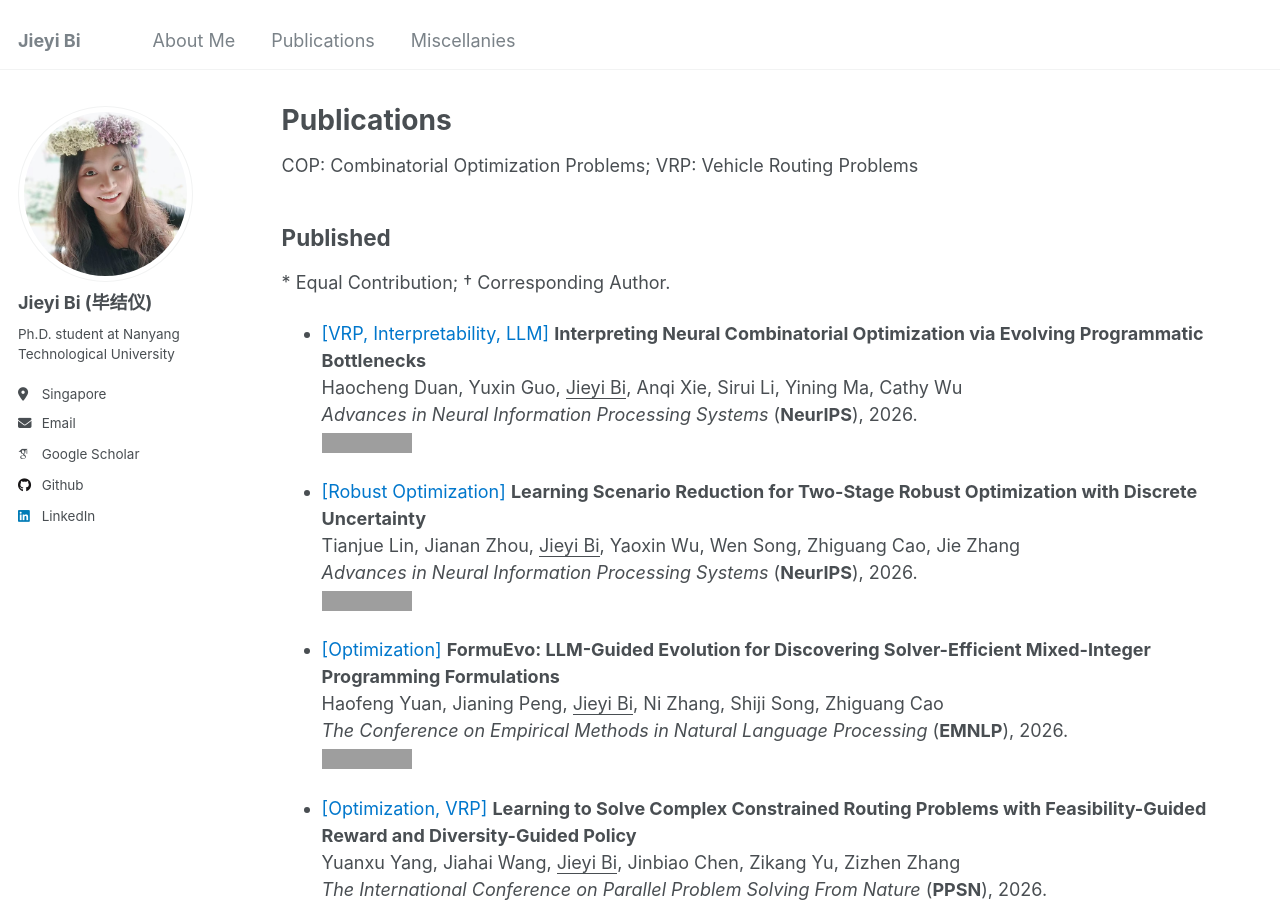
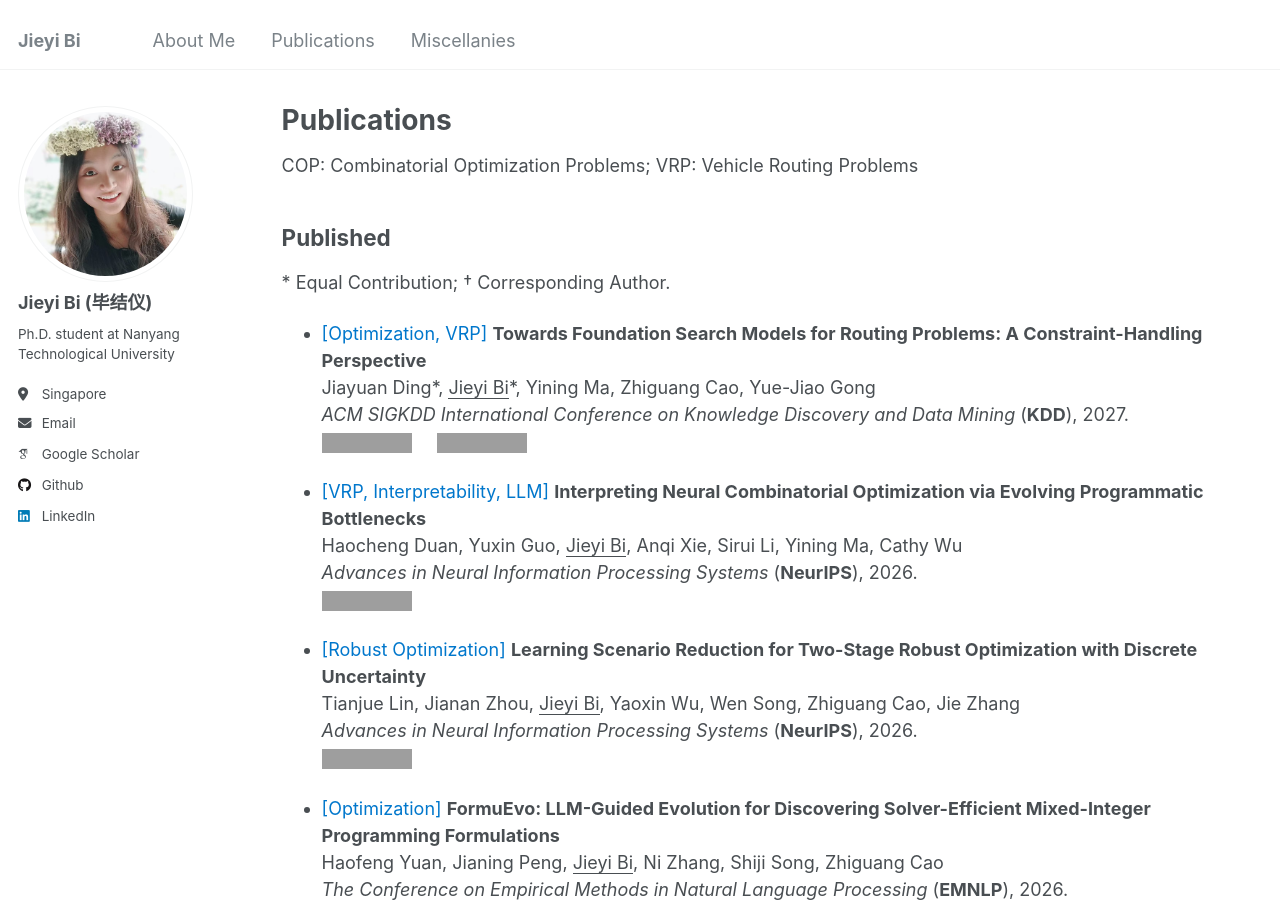
Before and after one commit to jieyibi/jieyibi.github.io, a Jekyll site: the page built from _pages/publications.md, in a window 1280 px wide and 900 px high. Built offline with Jekyll 4.4.1, drawn with Linux system fonts in a browser that asks for light colours; some web fonts are replaced; some of the changed text lies outside the part shown; grey boxes are pictures that could not be loaded.

Commit message:
Update publications.md

```diff
--- a/_pages/publications.md
+++ b/_pages/publications.md
@@ -14,6 +14,12 @@ author_profile: true
  COP: Combinatorial Optimization Problems; VRP: Vehicle Routing Problems
 ## Published
  \* Equal Contribution; † Corresponding Author.
+
+* <span style="color: #0077cc">[Optimization, VRP]</span> **Towards Foundation Search Models for Routing Problems: A Constraint-Handling Perspective** \
+   Jiayuan Ding\*, <u>Jieyi Bi</u>\*, Yining Ma, Zhiguang Cao, Yue-Jiao Gong \
+  *ACM SIGKDD International Conference on Knowledge Discovery and Data Mining* (**KDD**), 2027. \
+   [![PDF](https://img.shields.io/badge/Download-Soon-brightgreen.svg)]()&nbsp;&nbsp;&nbsp;&nbsp;
+  [![KDD](https://img.shields.io/badge/KDD-Poster-violet.svg)]()
 
 * <span style="color: #0077cc">[VRP, Interpretability, LLM]</span> **Interpreting Neural Combinatorial Optimization via Evolving Programmatic Bottlenecks** \
    Haocheng Duan, Yuxin Guo, <u>Jieyi Bi</u>, Anqi Xie, Sirui Li, Yining Ma, Cathy Wu \
@@ -121,10 +127,6 @@ Trinh The Minh, Haofeng Yuan, Hung Phan, <u>Jieyi Bi</u>, Dusit Niyato, Zhiguang
    Weiting Liu, <u>Jieyi Bi</u>, Wanqi Zhou, Jianfeng Feng, Yining Ma, Ai Han, Wenlian Lu \
    [![PDF](https://img.shields.io/badge/Download-PDF-brightgreen.svg)](https://arxiv.org/pdf/2607.14145)
 
-* <span style="color: #0077cc">[Optimization, VRP]</span> **Double-Blind** \
-   Jiayuan Ding\*, <u>Jieyi Bi</u>\*, Yining Ma, Zhiguang Cao, Yue-Jiao Gong \
-   [![PDF](https://img.shields.io/badge/Download-Soon-brightgreen.svg)]()
-
 * <span style="color: #0077cc">[VRP]</span> **Double-Blind** \
    Weiting Liu, <u>Jieyi Bi</u>, Jianfeng Feng, Yining Ma \
    [![PDF](https://img.shields.io/badge/Download-Soon-brightgreen.svg)]()
```
